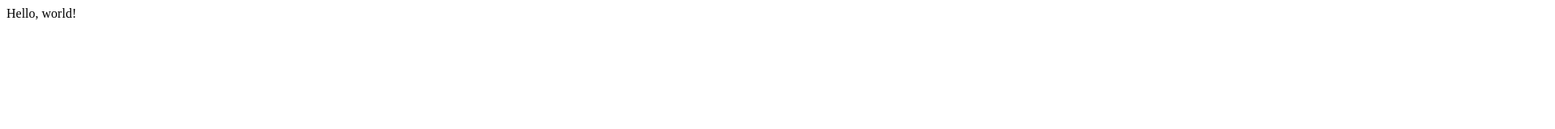
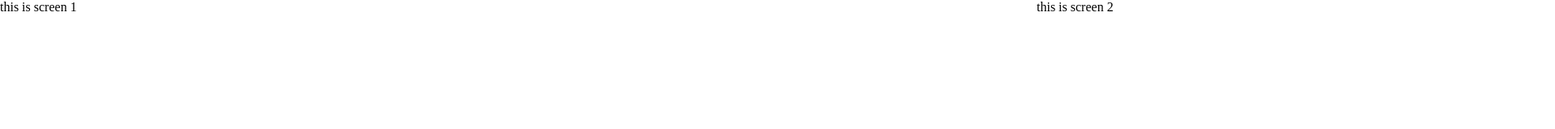
Before and after one commit to ericamcar/mos-weather-app, a Next.js app: page / in a window 1280 px wide. Shown: the top 160 px of the page at 81% size, 1920 px wide, since content can reach past the window. Built offline with nearby package versions, Linux system fonts and the light colour scheme.

Commit message:
screen layout

```diff
--- a/package.json
+++ b/package.json
@@ -21,6 +21,7 @@
     "prettier": "^2.3.2",
     "react": "17.0.2",
     "react-dom": "17.0.2",
+    "sass": "1.38.2",
     "typescript": "4.3.5"
   }
 }
--- /dev/null
+++ b/src/components/screens/Screen1.tsx
@@ -0,0 +1,9 @@
+import {FC} from "react"
+
+import ScreenLayout from "src/components/screens/ScreenLayout"
+
+const Screen1: FC = () => {
+  return <ScreenLayout>this is screen 1</ScreenLayout>
+}
+
+export default Screen1
--- /dev/null
+++ b/src/components/screens/Screen2.tsx
@@ -0,0 +1,9 @@
+import {FC} from "react"
+
+import ScreenLayout from "src/components/screens/ScreenLayout"
+
+const Screen2: FC = () => {
+  return <ScreenLayout>this is screen 2</ScreenLayout>
+}
+
+export default Screen2
--- /dev/null
+++ b/src/components/screens/Screen3.tsx
@@ -0,0 +1,9 @@
+import {FC} from "react"
+
+import ScreenLayout from "src/components/screens/ScreenLayout"
+
+const Screen3: FC = () => {
+  return <ScreenLayout>this is screen 3</ScreenLayout>
+}
+
+export default Screen3
--- /dev/null
+++ b/src/components/screens/ScreenLayout.module.scss
@@ -0,0 +1,4 @@
+.layout {
+  width: 100vw;
+  height: 100vh;
+}
--- /dev/null
+++ b/src/components/screens/ScreenLayout.tsx
@@ -0,0 +1,9 @@
+import {FC} from "react"
+
+import styles from "./ScreenLayout.module.scss"
+
+const ScreenLayout: FC = ({children}) => {
+  return <div className={styles.layout}>{children}</div>
+}
+
+export default ScreenLayout
--- /dev/null
+++ b/src/pages/_app.css
@@ -0,0 +1,3 @@
+body {
+  margin: 0px;
+}
--- /dev/null
+++ b/src/pages/_app.tsx
@@ -0,0 +1,9 @@
+import type {AppProps} from "next/app"
+
+import "./_app.css"
+
+function MyApp({Component, pageProps}: AppProps) {
+  return <Component {...pageProps} />
+}
+
+export default MyApp
--- /dev/null
+++ b/src/pages/index.module.scss
@@ -0,0 +1,4 @@
+.app {
+  display: grid;
+  grid-auto-flow: column;
+}
--- a/src/pages/index.tsx
+++ b/src/pages/index.tsx
@@ -1,7 +1,19 @@
 import {NextPage} from "next"
 
+import Screen1 from "src/components/screens/Screen1"
+import Screen2 from "src/components/screens/Screen2"
+import Screen3 from "src/components/screens/Screen3"
+
+import styles from "./index.module.scss"
+
 const Index: NextPage = () => {
-  return <div>Hello, world!</div>
+  return (
+    <div className={styles.app}>
+      <Screen1 />
+      <Screen2 />
+      <Screen3 />
+    </div>
+  )
 }
 
 export default Index
--- a/tsconfig.json
+++ b/tsconfig.json
@@ -13,10 +13,7 @@
     "resolveJsonModule": true,
     "isolatedModules": true,
     "jsx": "preserve",
-    "baseUrl": ".",
-    "paths": {
-      "@web/*": ["src/*"]
-    }
+    "baseUrl": "."
   },
   "include": ["next-env.d.ts", "**/*.ts", "**/*.tsx"],
   "exclude": ["node_modules"]
```
Also changed, not shown: next-env.d.ts, 1 other file (tests, documents, lock files or other folders).
